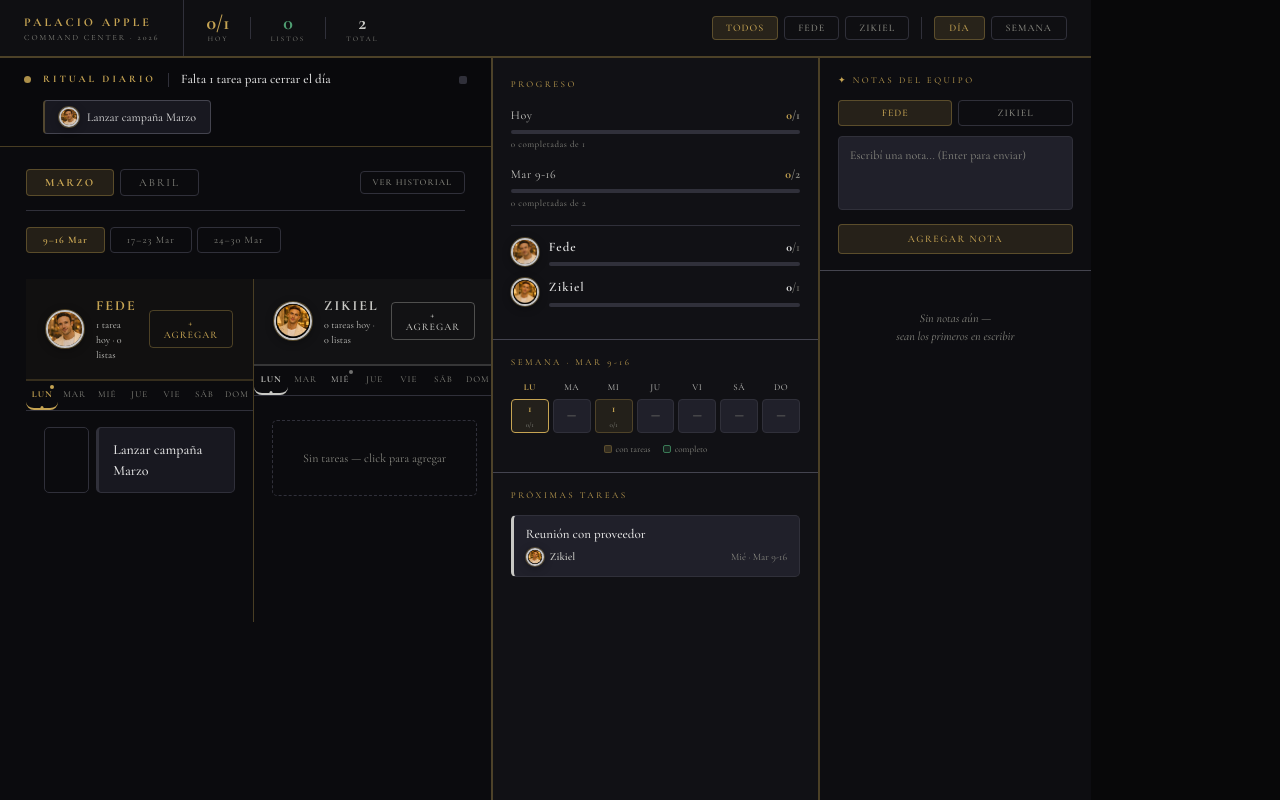
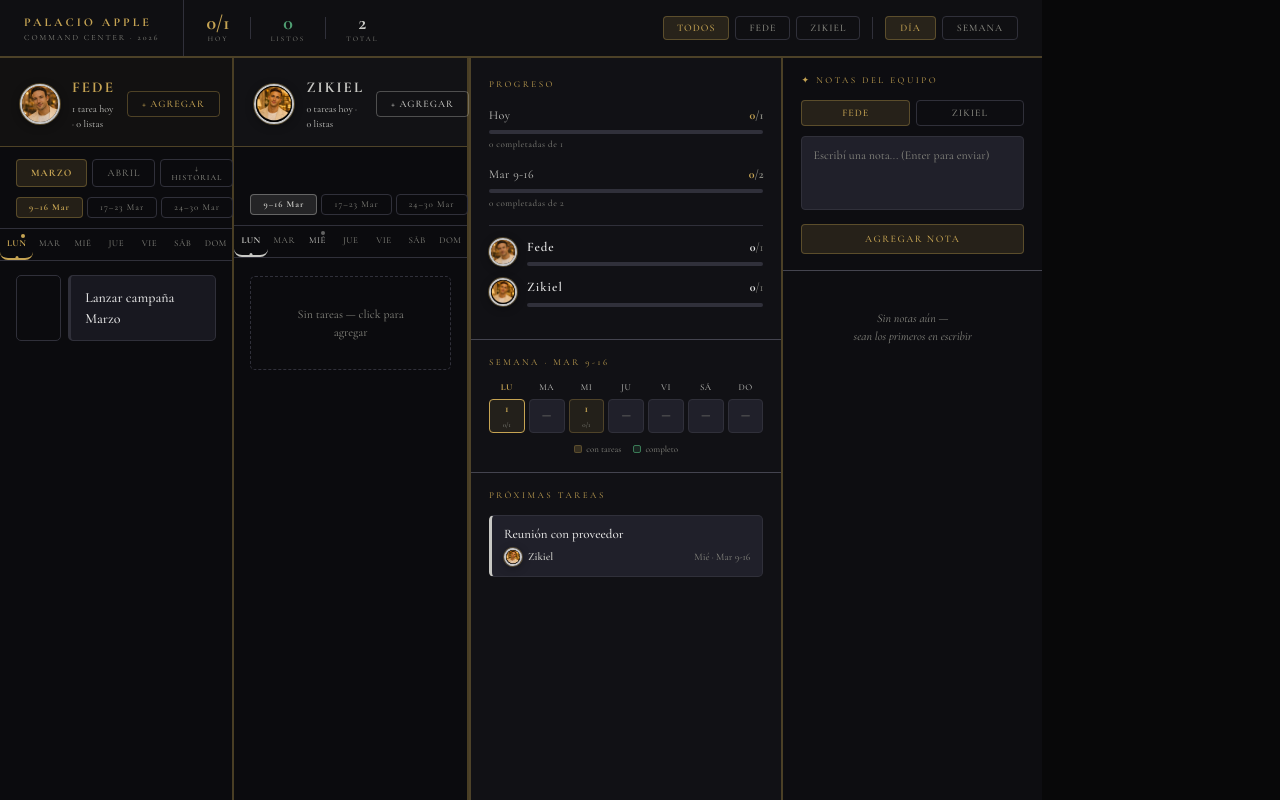
Before and after one commit to FedericoDiTata/palacio-app, a React (Vite) app: page / in a window 1280 px wide. Built offline with nearby package versions, Linux system fonts and the light colour scheme.

Commit message:
layout fix

```diff
--- a/src/App.jsx
+++ b/src/App.jsx
@@ -640,56 +640,52 @@ export default function App() {
         </div>
       </div>
 
-      {/* BODY */}
+      {/* BODY — 4 columnas que cubren el 100% */}
       <div style={{display:"flex",flex:1,overflow:"hidden",background:C.main,alignItems:"stretch"}}>
-        {/* MAIN */}
-        <div style={{flex:"0 0 45%",overflowY:"auto",minWidth:0,background:C.main,display:"flex",flexDirection:"column"}}>
 
-          {/* RITUAL BANNER */}
-          {view==="dia"&&(
-            <div style={{borderBottom:`1px solid ${C.borderH}`,background:C.ritual,padding:"12px 24px"}}>
-              <div style={{display:"flex",alignItems:"center",gap:12,flexWrap:"wrap",marginBottom:pendingToday.length>0?10:0}}>
-                <div style={{width:7,height:7,borderRadius:"50%",flexShrink:0,
-                  background:todayDone===todayTasks.length&&todayTasks.length>0?C.verde:C.oro,
-                  animation:"pulse 2s infinite"}}/>
-                <span style={{fontSize:10,color:C.oro,letterSpacing:3,fontWeight:700}}>RITUAL DIARIO</span>
-                <div style={{width:1,height:14,background:C.border}}/>
-                <span style={{fontSize:13,color:C.perla,fontWeight:500}}>{ritualText}</span>
-                <div style={{marginLeft:"auto",display:"flex",gap:4}}>
-                  {todayTasks.map((_,i)=>(
-                    <div key={i} style={{width:8,height:8,borderRadius:2,
-                      background:i<todayDone?C.oro:C.border,transition:"background 0.3s"}}/>
-                  ))}
+        {/* RITUAL BANNER global — solo en vista día, encima de las columnas */}
+        {/* Las columnas de Fede y Zikiel */}
+        {USERS.map((user, ui) => {
+          if(filterUser!=="Todos"&&filterUser!==user) return null;
+          const uTasks=filtered.filter(t=>t.week===activeWeek&&t.assignee===user);
+          const uDayTasks=uTasks.filter(t=>t.day===activeDay);
+          const uDone=uDayTasks.filter(t=>t.status==="listo").length;
+          const userColor=user==="Fede"?C.oro:C.perla2;
+          return (
+            <div key={user} style={{
+              flex:"1 1 0",minWidth:0,
+              borderRight:`2px solid ${C.borderH}`,
+              background:C.main,
+              display:"flex",flexDirection:"column",
+              height:"100%",
+            }}>
+              {/* User header */}
+              <div style={{
+                padding:"18px 20px 14px",
+                borderBottom:`1px solid ${C.borderH}`,
+                background:`${userColor}09`,
+                display:"flex",alignItems:"center",gap:12,flexShrink:0,
+              }}>
+                <Avatar user={user} size={40}/>
+                <div style={{flex:1}}>
+                  <div style={{fontSize:15,letterSpacing:2,color:userColor,fontWeight:700}}>{user.toUpperCase()}</div>
+                  <div style={{fontSize:10,color:C.perla2,marginTop:3}}>
+                    {uDayTasks.length} tarea{uDayTasks.length!==1?"s":""} hoy · {uDone} lista{uDone!==1?"s":""}
                   </div>
                 </div>
-              {pendingToday.length>0&&pendingToday.length<=4&&(
-                <div style={{display:"flex",gap:8,paddingLeft:19,flexWrap:"wrap"}}>
-                  {pendingToday.map(t=>(
-                    <div key={t.id} onClick={()=>setModal(t)} className="htask"
-                      style={{
-                        fontSize:12, color:C.perla, cursor:"pointer",
-                        background:C.surface, border:`1px solid ${C.border2}`,
-                        borderLeft:`2px solid ${C.oro_b}`,
-                        borderRadius:4, padding:"6px 14px",
-                        transition:"all 0.15s",
-                        display:"flex", alignItems:"center", gap:8,
-                      }}>
-                      <Avatar user={t.assignee} size={20}/>
-                      <span>{t.title.length>38?t.title.slice(0,38)+"…":t.title}</span>
+                <button onClick={()=>addTask(activeWeek,activeDay,activeMonth)} className="horo" style={{
+                  background:"transparent",border:`1px solid ${userColor}55`,color:userColor,
+                  borderRadius:4,padding:"6px 14px",cursor:"pointer",fontFamily:"inherit",
+                  fontSize:10,letterSpacing:1,transition:"all 0.15s",flexShrink:0,
+                }}>+ AGREGAR</button>
               </div>
-                  ))}
-                </div>
-              )}
-            </div>
-          )}
 
-          <div style={{padding: view==="dia" ? "22px 26px 0 26px" : "22px 26px"}}>
-            {/* MONTH TABS */}
-            <div style={{display:"flex",alignItems:"center",gap:6,marginBottom:16,
-              borderBottom:`1px solid ${C.border}`,paddingBottom:14}}>
+              {/* Month + Week tabs */}
+              {ui===0&&(
+                <div style={{padding:"12px 16px 0",borderBottom:`1px solid ${C.border}`,background:C.main,flexShrink:0}}>
+                  <div style={{display:"flex",gap:5,marginBottom:10}}>
                     {MONTHS.map((m,i)=>{
-                const isActive=m.id===activeMonth;
-                const isPast=i<activeMonthIdx;
+                      const isActive=m.id===activeMonth, isPast=i<activeMonthIdx;
                       return (
                         <button key={m.id}
                           onClick={()=>{setActiveMonth(m.id);setActiveWeek(m.weeks[0].id);setActiveDay(TODAY_DAY);}}
@@ -697,84 +693,64 @@ export default function App() {
                             background:isActive?C.oro_dim:"transparent",
                             border:`1px solid ${isActive?C.oro_b:C.border}`,
                             color:isActive?C.oro:isPast?"#666660":C.perla3,
-                      borderRadius:4,padding:"6px 18px",cursor:"pointer",fontFamily:"inherit",
-                      fontSize:11,letterSpacing:2,fontWeight:isActive?700:400,transition:"all 0.15s",
-                      opacity:isPast?0.55:1,
+                            borderRadius:4,padding:"5px 14px",cursor:"pointer",fontFamily:"inherit",
+                            fontSize:10,letterSpacing:1,fontWeight:isActive?700:400,transition:"all 0.15s",
+                            opacity:isPast?0.55:1,flexShrink:0,
                           }}>
                           {m.label.toUpperCase()}
-                    {isPast&&<span style={{marginLeft:6,fontSize:9,color:C.verde2}}>✓</span>}
+                          {isPast&&<span style={{marginLeft:5,fontSize:9,color:C.verde2}}>✓</span>}
                         </button>
                       );
                     })}
                     <button onClick={()=>setShowPast(p=>!p)} style={{
                       marginLeft:"auto",background:"transparent",
                       border:`1px solid ${C.border}`,color:C.perla3,
-                borderRadius:4,padding:"5px 12px",cursor:"pointer",fontFamily:"inherit",fontSize:9,letterSpacing:1,transition:"all 0.15s"
-              }}>{showPast?"OCULTAR HISTORIAL":"VER HISTORIAL"}</button>
+                      borderRadius:4,padding:"4px 10px",cursor:"pointer",fontFamily:"inherit",fontSize:8,letterSpacing:1,
+                    }}>{showPast?"↑ HISTORIAL":"↓ HISTORIAL"}</button>
                   </div>
-
-            {/* WEEK TABS */}
-            <div style={{display:"flex",gap:5,marginBottom:22,overflowX:"auto",paddingBottom:4}}>
+                  <div style={{display:"flex",gap:4,paddingBottom:10}}>
                     {currentMonth.weeks.map(w=>{
                       const isActive=w.id===activeWeek;
-                const wt=tasks.filter(t=>t.week===w.id);
-                const allDone=wt.length>0&&wt.every(t=>t.status==="listo");
                       return (
                         <button key={w.id} onClick={()=>{setActiveWeek(w.id);setActiveDay(TODAY_DAY);}}
                           style={{
                             background:isActive?C.oro_dim:"transparent",
                             border:`1px solid ${isActive?C.oro_b:C.border}`,
                             color:isActive?C.oro:C.perla3,
-                      borderRadius:4,padding:"6px 16px",cursor:"pointer",fontFamily:"inherit",
-                      fontSize:10,letterSpacing:1,fontWeight:isActive?700:400,transition:"all 0.15s",
-                      flexShrink:0,whiteSpace:"nowrap",position:"relative",
-                    }}>
-                    {w.label}
-                    {allDone&&<span style={{position:"absolute",top:-5,right:-3,fontSize:9,color:C.verde2}}>✓</span>}
-                  </button>
+                            borderRadius:4,padding:"4px 12px",cursor:"pointer",fontFamily:"inherit",
+                            fontSize:9,letterSpacing:1,fontWeight:isActive?700:400,transition:"all 0.15s",flexShrink:0,
+                          }}>{w.label}</button>
                       );
                     })}
                   </div>
-
-            {/* DAY TABS — se mueven dentro de cada columna */}
-
-            {/* VISTA DÍA — dos columnas */}
-            {view==="dia"&&(
-              <div style={{display:"grid",gridTemplateColumns:"1fr 1fr",gap:0,height:"100%"}}>
-                {USERS.map((user,ui)=>{
-                  if(filterUser!=="Todos"&&filterUser!==user)return null;
-                  const uTasks=filtered.filter(t=>t.week===activeWeek&&t.assignee===user);
-                  const uDayTasks=uTasks.filter(t=>t.day===activeDay);
-                  const uDone=uDayTasks.filter(t=>t.status==="listo").length;
-                  const userColor=user==="Fede"?C.oro:C.perla2;
+                </div>
+              )}
+              {ui===1&&(
+                <div style={{padding:"12px 16px 0",borderBottom:`1px solid ${C.border}`,background:C.main,flexShrink:0}}>
+                  <div style={{display:"flex",gap:5,marginBottom:10,opacity:0}}>
+                    {/* spacer invisible para alinear con columna Fede */}
+                    {MONTHS.map(m=><div key={m.id} style={{padding:"5px 14px",fontSize:10}}>.</div>)}
+                  </div>
+                  <div style={{display:"flex",gap:4,paddingBottom:10}}>
+                    {currentMonth.weeks.map(w=>{
+                      const isActive=w.id===activeWeek;
                       return (
-                    <div key={user} style={{
-                      borderRight:ui===0?`1px solid ${C.borderH}`:"none",
-                      display:"flex",flexDirection:"column",minHeight:0,
-                    }}>
-                      {/* User header */}
-                      <div style={{
-                        padding:"16px 20px",
-                        borderBottom:`2px solid ${userColor}33`,
-                        background:`${userColor}08`,
-                        display:"flex",alignItems:"center",gap:12,flexShrink:0,
-                      }}>
-                        <Avatar user={user} size={38}/>
-                        <div style={{flex:1}}>
-                          <div style={{fontSize:14,letterSpacing:2,color:userColor,fontWeight:700}}>{user.toUpperCase()}</div>
-                          <div style={{fontSize:10,color:C.perla2,marginTop:2}}>
-                            {uDayTasks.length} tarea{uDayTasks.length!==1?"s":""} hoy · {uDone} lista{uDone!==1?"s":""}
+                        <button key={w.id} onClick={()=>{setActiveWeek(w.id);setActiveDay(TODAY_DAY);}}
+                          style={{
+                            background:isActive?C.perla2+"22":"transparent",
+                            border:`1px solid ${isActive?C.perla2+"66":C.border}`,
+                            color:isActive?C.perla2:C.perla3,
+                            borderRadius:4,padding:"4px 12px",cursor:"pointer",fontFamily:"inherit",
+                            fontSize:9,letterSpacing:1,fontWeight:isActive?700:400,transition:"all 0.15s",flexShrink:0,
+                          }}>{w.label}</button>
+                      );
+                    })}
                   </div>
                 </div>
-                        <button onClick={()=>addTask(activeWeek,activeDay,activeMonth)} className="horo" style={{
-                          background:"transparent",border:`1px solid ${userColor}55`,color:userColor,
-                          borderRadius:4,padding:"6px 14px",cursor:"pointer",fontFamily:"inherit",
-                          fontSize:10,letterSpacing:1,transition:"all 0.15s"
-                        }}>+ AGREGAR</button>
-                      </div>
+              )}
 
-                      {/* Day tabs per user */}
-                      <div style={{display:"flex",gap:0,borderBottom:`1px solid ${C.border}`,flexShrink:0,overflowX:"auto"}}>
+              {/* Day tabs */}
+              <div style={{display:"flex",borderBottom:`1px solid ${C.border}`,flexShrink:0}}>
                 {currentDays.map((d)=>{
                   const dt=uTasks.filter(t=>t.day===d);
                   const isActive=d===activeDay, isToday=d===TODAY_DAY;
@@ -783,93 +759,49 @@ export default function App() {
                       flex:1,background:"transparent",border:"none",
                       borderBottom:`2px solid ${isActive?userColor:"transparent"}`,
                       color:isActive?userColor:dt.length>0?C.perla2:C.perla3,
-                              padding:"8px 4px",cursor:"pointer",fontFamily:"inherit",
-                              fontSize:9,letterSpacing:1,transition:"all 0.15s",
-                              fontWeight:isActive?700:400,whiteSpace:"nowrap",position:"relative",
-                              minWidth:0,
+                      padding:"9px 4px",cursor:"pointer",fontFamily:"inherit",
+                      fontSize:9,letterSpacing:0.5,transition:"all 0.15s",
+                      fontWeight:isActive?700:400,position:"relative",
                     }}>
-                              {d.toUpperCase()}
+                      {d.slice(0,3).toUpperCase()}
                       {isToday&&<div style={{position:"absolute",bottom:-1,left:"50%",transform:"translateX(-50%)",
                         width:3,height:3,borderRadius:"50%",background:userColor}}/>}
-                              {dt.length>0&&<div style={{position:"absolute",top:4,right:4,
+                      {dt.length>0&&<div style={{
+                        position:"absolute",top:5,right:"50%",transform:"translateX(8px)",
                         width:4,height:4,borderRadius:"50%",
-                                background:isActive?userColor:userColor+"88"}}/>}
+                        background:isActive?userColor:userColor+"77",
+                      }}/>}
                     </button>
                   );
                 })}
               </div>
 
-                      {/* Tasks */}
-                      <div style={{flex:1,overflowY:"auto",padding:"16px 18px",display:"flex",flexDirection:"column",gap:8}}>
+              {/* Tasks area */}
+              <div style={{flex:1,overflowY:"auto",padding:"14px 16px",display:"flex",flexDirection:"column",gap:8}}>
                 {uDayTasks.length===0
                   ?<div onClick={()=>addTask(activeWeek,activeDay,activeMonth)}
                     style={{border:`1px dashed ${C.border}`,borderRadius:5,padding:28,textAlign:"center",
-                              color:C.perla3,fontSize:12,cursor:"pointer",transition:"all 0.15s",marginTop:8}}>
+                      color:C.perla3,fontSize:12,cursor:"pointer",transition:"all 0.15s",marginTop:4}}>
                     Sin tareas — click para agregar
                   </div>
                   :uDayTasks.map(t=><TaskCard key={t.id} task={t} onOpen={setModal} onQuickDone={quickDone}/>)
                 }
-                      </div>
-                    </div>
-                  );
-                })}
-              </div>
-            )}
 
-            {/* VISTA SEMANA */}
-            {view==="semana"&&(
-              <div style={{display:"grid",gridTemplateColumns:`repeat(${currentDays.length},1fr)`,gap:12}}>
-                {currentDays.map((day)=>{
-                  const dt=filtered.filter(t=>t.week===activeWeek&&t.day===day);
-                  const dd=dt.filter(t=>t.status==="listo").length;
-                  const allDone=dt.length>0&&dd===dt.length;
-                  const isToday=day===TODAY_DAY;
-                  return (
-                    <div key={day}>
-                      <div style={{display:"flex",justifyContent:"space-between",alignItems:"center",
-                        borderTop:`2px solid ${isToday?C.oro:allDone?C.verde:C.border}`,
-                        paddingTop:10,marginBottom:8}}>
-                        <span style={{fontSize:9,letterSpacing:1.5,color:isToday?C.oro:allDone?C.verde2:C.perla3,fontWeight:600}}>
-                          {(DAYS_FULL[day]||day).slice(0,3).toUpperCase()}{isToday?" ·":""}
-                        </span>
-                        <button onClick={()=>{setActiveDay(day);addTask(activeWeek,day,activeMonth);}}
-                          style={{background:"none",border:"none",color:C.perla3,cursor:"pointer",fontSize:18,padding:"0 2px"}}>+</button>
-                      </div>
-                      <div style={{display:"flex",flexDirection:"column",gap:5}}>
-                        {dt.length===0
-                          ?<div onClick={()=>{setActiveDay(day);addTask(activeWeek,day,activeMonth);}}
-                            style={{border:`1px dashed ${C.border}22`,borderRadius:4,height:36,
-                              display:"flex",alignItems:"center",justifyContent:"center",
-                              color:"#2a2a2e",fontSize:10,cursor:"pointer"}}>vacío</div>
-                          :dt.map(t=><TaskCard key={t.id} task={t} onOpen={setModal} onQuickDone={quickDone} compact/>)
-                        }
-                      </div>
-                    </div>
-                  );
-                })}
-              </div>
-            )}
-
-            {/* HISTORIAL */}
-            {showPast&&pastMonths.length>0&&(
-              <div style={{marginTop:40,borderTop:`1px solid ${C.border}`,paddingTop:28}}>
-                <div style={{fontSize:8,color:C.perla3,letterSpacing:3,marginBottom:24}}>HISTORIAL DE MESES ANTERIORES</div>
+                {/* Historial inline en columna Fede */}
+                {ui===0&&showPast&&pastMonths.length>0&&(
+                  <div style={{marginTop:28,borderTop:`1px solid ${C.border}`,paddingTop:20}}>
+                    <div style={{fontSize:8,color:C.perla3,letterSpacing:2,marginBottom:16}}>HISTORIAL</div>
                     {pastMonths.map(m=>(
-                  <div key={m.id} style={{marginBottom:32}}>
-                    <div style={{fontSize:11,color:C.perla3,letterSpacing:2,marginBottom:14,
-                      borderBottom:`1px solid ${C.border}22`,paddingBottom:10,opacity:0.7}}>
-                      {m.label.toUpperCase()}
-                    </div>
+                      <div key={m.id} style={{marginBottom:24}}>
+                        <div style={{fontSize:10,color:C.perla3,letterSpacing:1,marginBottom:10,opacity:0.7}}>{m.label.toUpperCase()}</div>
                         {m.weeks.map(w=>{
-                      const wt=filtered.filter(t=>t.week===w.id);
+                          const wt=filtered.filter(t=>t.week===w.id&&t.assignee===user);
                           if(wt.length===0)return null;
                           const wd=wt.filter(t=>t.status==="listo").length;
                           return (
-                        <div key={w.id} style={{marginBottom:18}}>
-                          <div style={{fontSize:9,color:C.perla3,letterSpacing:1,marginBottom:8,opacity:0.65}}>
-                            {w.label} — {wd}/{wt.length} completadas
-                          </div>
-                          <div style={{display:"flex",flexDirection:"column",gap:5,opacity:0.55}}>
+                            <div key={w.id} style={{marginBottom:14}}>
+                              <div style={{fontSize:9,color:C.perla3,marginBottom:6,opacity:0.6}}>{w.label} — {wd}/{wt.length}</div>
+                              <div style={{display:"flex",flexDirection:"column",gap:4,opacity:0.5}}>
                                 {wt.map(t=><TaskCard key={t.id} task={t} onOpen={setModal} onQuickDone={quickDone} compact/>)}
                               </div>
                             </div>
@@ -881,6 +813,8 @@ export default function App() {
                 )}
               </div>
             </div>
+          );
+        })}
 
         {/* RIGHT PANEL */}
         <RightPanel tasks={filtered} activeDay={activeDay} activeWeek={activeWeek} onOpenTask={setModal}/>
```
Lines whose indentation alone changed are shown as unchanged.
